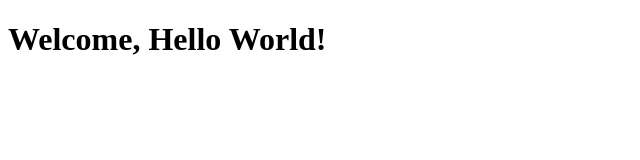
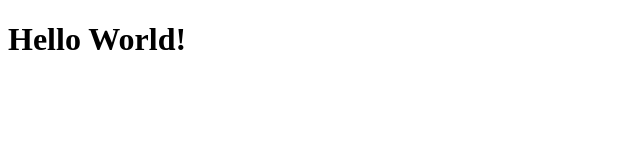
Before and after one commit to prasanthpulavarthi/sampleforgit, a plain HTML site: page index.html in a window 1280 px wide. Shown: the whole page, without its empty margins (0-640 px from the left). Drawn offline with Linux system fonts and the light colour scheme.

Commit message:
secondcommit

```diff
--- a/index.html
+++ b/index.html
@@ -7,6 +7,6 @@
     <title>Document</title>
 </head>
 <body>
-    <h1>Welcome, Hello World!</h1>
+    <h1> Hello World!</h1>
 </body>
 </html>
```
